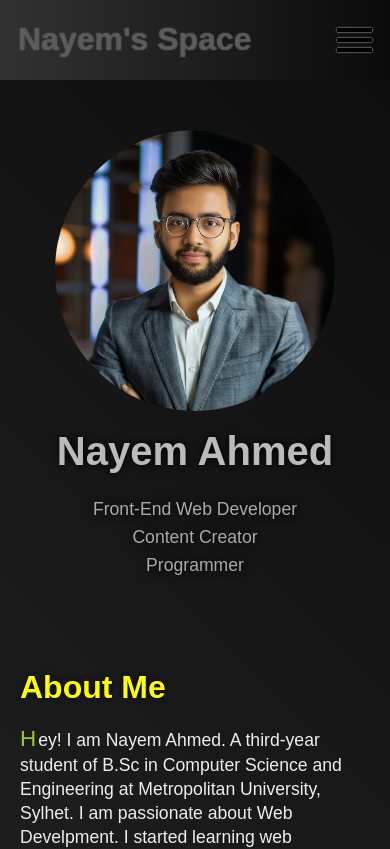
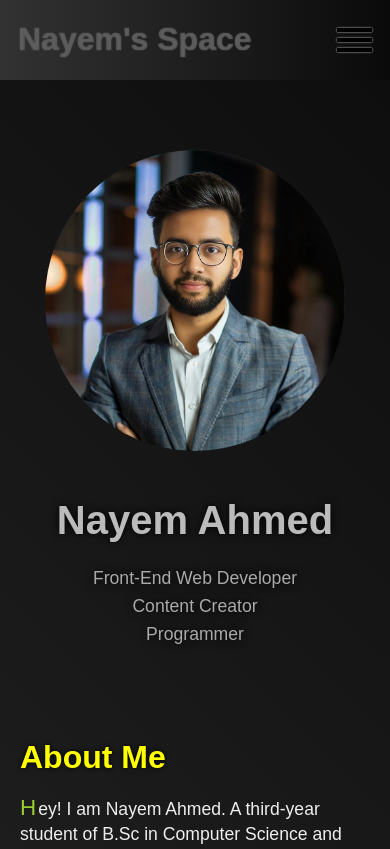
Before and after one commit to nayem-ahmedz/nayem-ahmed, a React (Create React App) app: page /pages/about in a window 390 px wide. Shown: the top 849 px of the page. Built offline with nearby package versions, Linux system fonts and the light colour scheme.

Commit message:
Added placeholder background for user images, made links of Recent Update section non-breakable

```diff
--- a/src/App.css
+++ b/src/App.css
@@ -74,8 +74,11 @@ main{
 .main-cont{
     text-align: center; padding: 70px 10px; display: flex; justify-content: space-evenly; align-items: center; flex-wrap: wrap; gap: 10px;
 }
+.user-image-section{
+    width: 350px; height: 350px; border-radius: 50%; background-color: rgba(255,255,255, 0.09);
+}
 .user-image{
-    max-width: 350px; height: auto; border-radius: 50%;
+    width: 100%; height: auto; border-radius: 50%;
 }
 .main-cont-right{
     color: white;
@@ -171,10 +174,13 @@ main{
     margin-bottom: 0.8rem; line-height: 1.7;
 }
 .recent-ul li a{
-    background-color: rgba(255,255,255, 0.5); padding: 4px 10px; text-decoration: none; margin-left: 5px; border-radius: 5px;
+    background-color: rgba(255,255,255, 0.5); padding: 1px 10px; text-decoration: none; margin-left: 5px; border-radius: 5px;
 }
 .recent-ul li a:hover{
     background-color: white;
+}
+.non-breaking-link{
+    display: inline-block;
 }
 
 
@@ -246,8 +252,8 @@ footer{
     .hamburger{
         display: block;
     }
-    .user-image{
-        max-width: 300px;
+    .user-image-section{
+        width: 300px; height: 300px; margin-bottom: 30px;
     }
 }
 @media screen and (max-width: 580px){
@@ -265,7 +271,4 @@ footer{
     .mcr-rule{
         min-width: auto;
     }
-    .user-image{
-        width: 80%;
-    }
 }
--- a/src/assets/pages-style.css
+++ b/src/assets/pages-style.css
@@ -1,6 +1,6 @@
 /* Page : About */
 .about-top{
-    padding: 50px 10px 20px; display: flex; flex-direction: column; justify-content: center; align-items: center; color: #aaa;
+    padding: 70px 10px 20px; display: flex; flex-direction: column; justify-content: center; align-items: center; color: #aaa;
 }
 .about-top > .mcr-name{
     color: #bbb; text-shadow: 0 0 8px black;
--- a/src/comps/Home.js
+++ b/src/comps/Home.js
@@ -21,7 +21,7 @@ function Home(){
         <>
             <section>
                 <div className="wrapper main-cont">
-                    <div>
+                    <div className='user-image-section'>
                         <img src={profileImg} alt="nayem ahmed's pictures" className="user-image" />
                     </div>
                     <div className="main-cont-right">
--- a/src/comps/RecentUpdates.js
+++ b/src/comps/RecentUpdates.js
@@ -16,13 +16,13 @@ function RecentUpdates(){
                     Appeared : Semester Final Exam - Summmer 2024
                 </li>
                 <li>
-                    Prepared a Machine Learning Project using Online Shoppers Purchasing Intention Dataset <a href='https://github.com/nayem-ahmedz/ml-final-project' target='_blank' rel='noopener noreferrer'>Check Out <i className="fa-brands fa-github"></i> </a>
+                    Prepared a Machine Learning Project using Online Shoppers Purchasing Intention Dataset <a href='https://github.com/nayem-ahmedz/ml-final-project' target='_blank' rel='noopener noreferrer' className='non-breaking-link'>Check Out <i className="fa-brands fa-github"></i> </a>
                 </li>
                 <li>
-                    Completed the Python Programming and Basic Data Science training program <a href='https://www.linkedin.com/posts/nayem-ahmedz_pds-python-datascience-activity-7270836319881203714-3UBM?utm_source=share&utm_medium=member_desktop' target='_blank' rel='noopener noreferrer'>Read Post <i className="fa-brands fa-linkedin"></i> </a>
+                    Completed the Python Programming and Basic Data Science training program <a href='https://www.linkedin.com/posts/nayem-ahmedz_pds-python-datascience-activity-7270836319881203714-3UBM?utm_source=share&utm_medium=member_desktop' target='_blank' rel='noopener noreferrer' className='non-breaking-link'>Read Post <i className="fa-brands fa-linkedin"></i> </a>
                 </li>
                 <li>
-                    Read more about me in my <Link to='/pages/blog'>Blog <i className='fa-solid fa-blog'></i> </Link>
+                    Read more about me in my <Link to='/pages/blog' className='non-breaking-link'>Blog <i className='fa-solid fa-blog'></i> </Link>
                 </li>
             </ul>
         </article>
--- a/src/pages/About.js
+++ b/src/pages/About.js
@@ -10,7 +10,9 @@ function About(){
             <section>
                 <div className="wrapper about-main">
                     <div className="about-top">
-                        <img src={userImg} alt="Nayem Ahmed, Front-end Web Developer" className="user-image" />
+                        <div className='user-image-section'>
+                            <img src={userImg} alt="Nayem Ahmed, Front-end Web Developer" className="user-image" />
+                        </div>
                         <h1 className="mcr-name">Nayem Ahmed</h1>
                         <ul>
                             <li>Front-End Web Developer</li>
```
